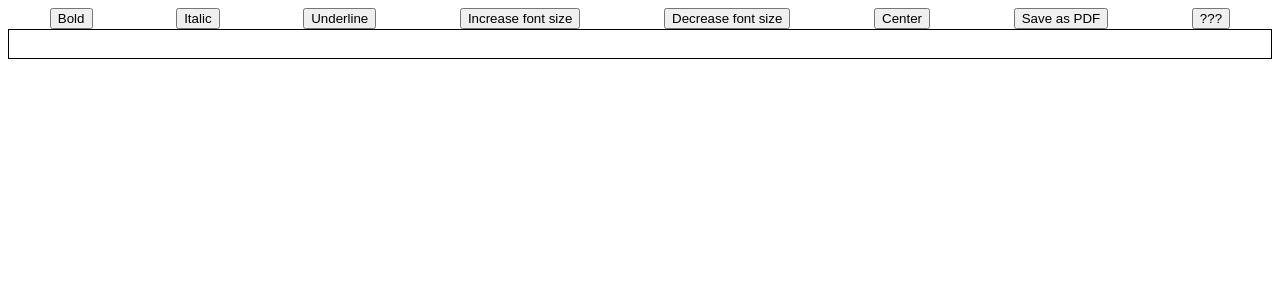
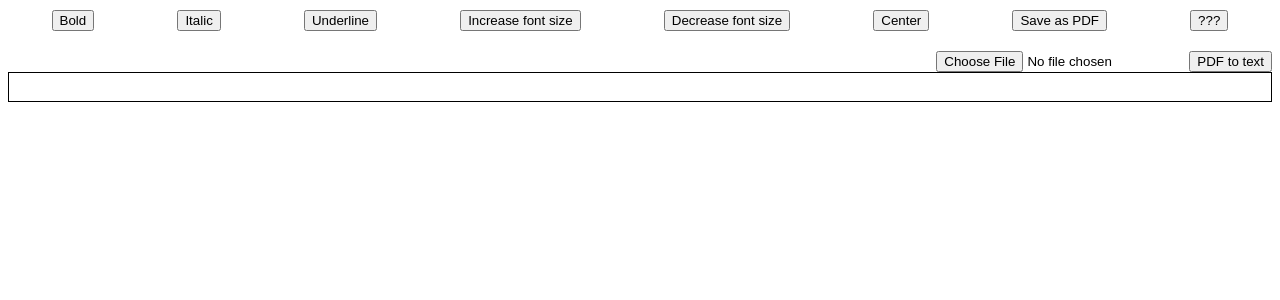
Before and after one commit to GentleClash/text-editor, a Flask app: page / in a window 1280 px wide. Shown: the top 300 px of the page. Run offline with Flask 3, Linux system fonts and the light colour scheme.

Commit message:
pdf to text

```diff
--- a/app.py
+++ b/app.py
@@ -1,6 +1,8 @@
 import os
 from flask import Flask, render_template, make_response, request
 from xhtml2pdf import pisa
+from pdfminer.high_level import extract_text
+from werkzeug.utils import secure_filename
 
 app = Flask(__name__)
 
@@ -22,6 +24,15 @@ def generate_pdf():
     os.remove('generated.pdf')
     return response
 
+@app.route('/upload-pdf', methods=['POST'])
+def upload_pdf():
+   pdf_file = request.files['pdf']
+   filename = secure_filename(pdf_file.filename)
+   pdf_path = os.path.join('temp', filename)
+   pdf_file.save(pdf_path)
+   text = extract_text(pdf_path)
+   os.remove(pdf_path)
+   return text
 
 if __name__ == '__main__':
     app.run(debug=True)
--- a/requirements.txt
+++ b/requirements.txt
@@ -18,6 +18,7 @@ Jinja2==3.1.2
 lxml==5.0.0
 MarkupSafe==2.1.3
 oscrypto==1.3.0
+pdfminer.six==20231228
 Pillow==10.1.0
 pycairo==1.25.1
 pycparser==2.21
--- a/static/scripts.js
+++ b/static/scripts.js
@@ -69,13 +69,13 @@
 }
 
 
-    document.getElementById('generatePdfBtn').addEventListener('click', function() {
-        var htmlContent = document.getElementById('editor').innerHTML;
-        fetch('/generate-pdf', {
+document.getElementById('generatePdfBtn').addEventListener('click', function() {
+    var htmlContent = document.getElementById('editor').innerHTML;
+    fetch('/generate-pdf', {
           method: 'POST',
           body: JSON.stringify({html_content: htmlContent}),
           headers: {'Content-Type': 'application/json'},
-        })
+    })
         .then(response => response.blob())
         .then(blob => {
           var url = window.URL.createObjectURL(blob);
@@ -83,6 +83,21 @@
           a.href = url;
           a.download = 'output.pdf';
           a.click();
+    })
+        .catch(console.error);
+});
+
+document.getElementById('uploadPdf').addEventListener('click', function() {
+    var pdfFile = document.getElementById('pdfInput').files[0];
+    var formData = new FormData();
+    formData.append('pdf', pdfFile);
+    fetch('/upload-pdf', {
+            method: 'POST',
+            body: formData,
+    })
+        .then(response => response.text())
+        .then(text => {
+            document.getElementById('editor').innerText = text;
         })
         .catch(console.error);
-       });
+});
--- a/static/styles.css
+++ b/static/styles.css
@@ -1,10 +1,23 @@
 #toolbar {
-    display: flex;
-    justify-content: space-around;
-  }
+  display: flex;
+  justify-content: space-around;
+  position: fixed;
+  top: 0;
+  left: 0;
+  right: 0;
+  background-color: white;
+  padding: 10px;
+  z-index: 9999;
+}
 
-  #editor {
+#editor {
     border: 1px solid black;
     height: fit-content;
     padding: 5px;
   }
+
+#external {
+  display: flex;
+  justify-content: right;
+  margin-top: 25px;
+}
--- a/templates/home.htm
+++ b/templates/home.htm
@@ -14,6 +14,10 @@
       <button onclick="centerText()" id="centerButton">Center</button>
       <button id="generatePdfBtn">Save as PDF</button>
       <button onclick="window.open('static/locked.png')">???</button>
+  </div><br/>
+  <div id="external">
+      <input type="file" id="pdfInput">
+      <button id="uploadPdf">PDF to text</button><br/>
   </div>
   <div id="editor" contenteditable="true"></div>
   <script src="static/scripts.js"></script>
```
